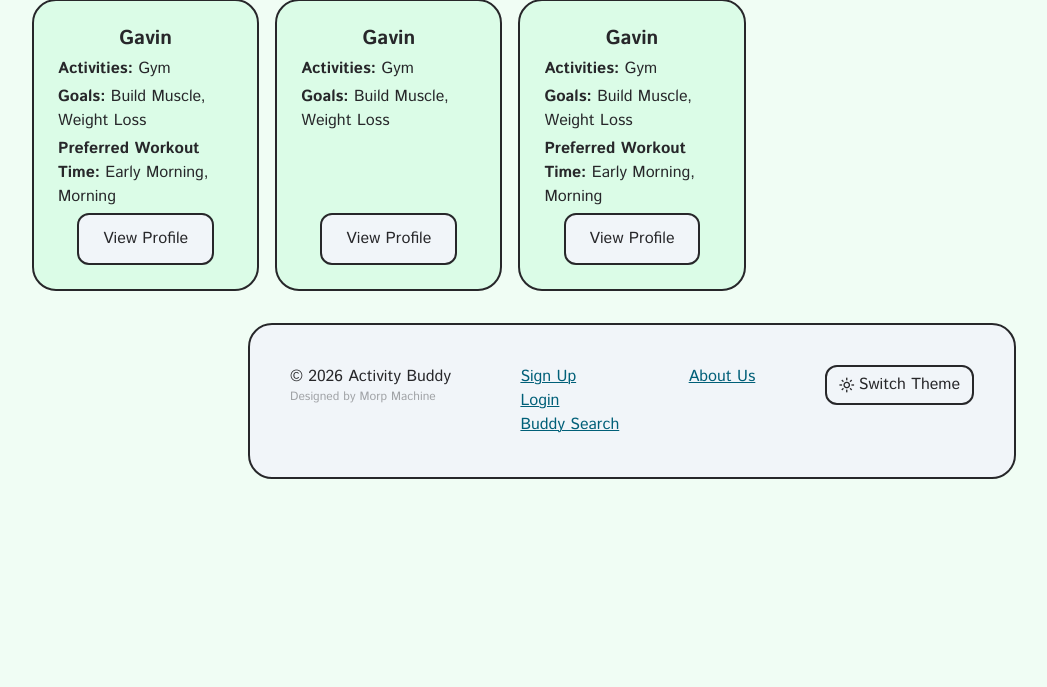
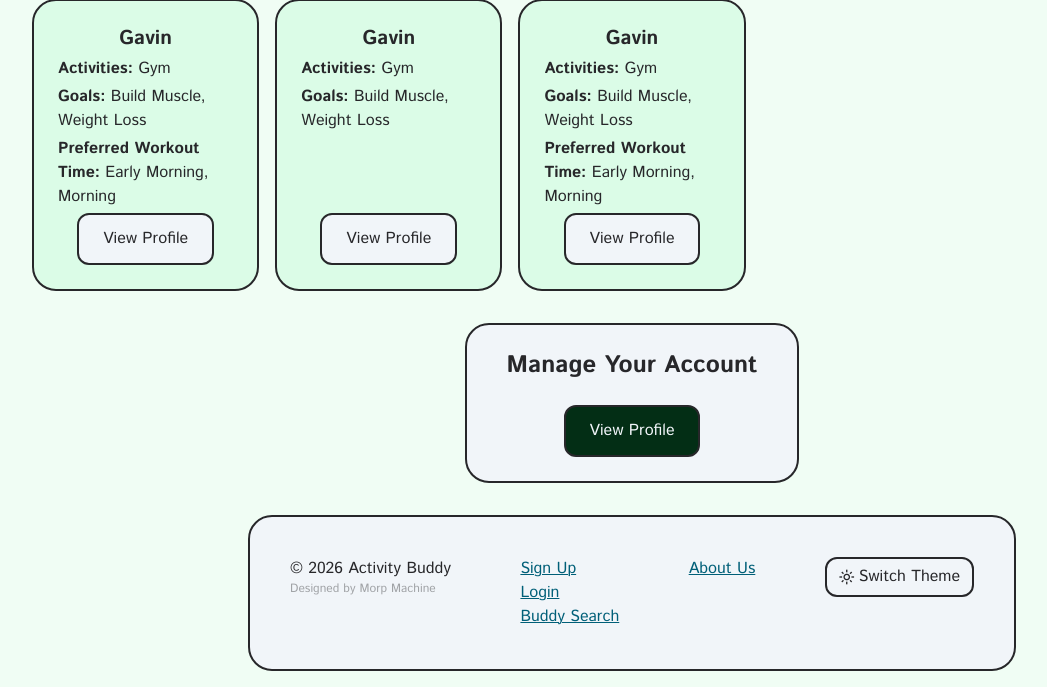
Before and after one commit to evankingca/Activity-Buddy, a Django app: template browsing/templates/browsing/user_home.html in a window 1280 px wide. Shown: the part 1305-1992 px from the top of the page, without its empty margins (8-1055 px from the left). Before the commit the page ends 1784 px from the top, so only its background shows below. Run offline with Django 5.2, Linux system fonts and the light colour scheme; the template is opened without the code that fills it, so the values that code supplies are empty; style sheets or scripts are compiled from the project's sources; parts of the project's set-up code (start-up, migrations or seed data) failed here and were passed over; some libraries are stand-ins or nearby versions.

Commit message:
Update link names, some styling

```diff
--- a/browsing/templates/browsing/base.html
+++ b/browsing/templates/browsing/base.html
@@ -32,7 +32,7 @@
         <nav class="grid sm:flex bg-slate-100 justify-between sm:items-center text-text-light sm:p-5 p-4 rounded-3xl border-2 border-slate-800 transition-bounce collapsed sm:h-24"
             id="navbar">
             <div class="flex justify-between items-center sm:w-fit w-full">
-                <a class="flex flex-row gap-4 items-center h-full" href="/">
+                <a class="flex flex-row gap-4 items-center h-full" href="/" title="Home">
                     <img src="{% static 'browsing/svg/logo-plain.svg' %}" class="h-8" alt="">
                     <span class="font-bold text-2xl">Activity Buddy</span>
                 </a>
@@ -52,23 +52,23 @@
                     <span class="md:inline-block sm:hidden">Log out</span>
 
                 </a>
-                    <a href="search" class="btn btn-primary border-border-light order-1" title="Buddy Search">
+                <a href="search" class="btn btn-secondary border-border-light order-1" title="Buddy Search">
                     <span class="material-symbols-outlined">
                         search
                     </span>
                     <span class="lg:inline-block sm:hidden">Buddy Search</span>
                 </a>
-                    <a href="messages" class="btn btn-primary border-border-light order-1" title="Messages">
+                <a href="messages" class="btn btn-secondary border-border-light order-1" title="Messages">
                     <span class="material-symbols-outlined">
                         chat_bubble
                     </span>
                     <span class="lg:inline-block sm:hidden">Messages</span>
                 </a>
-                    <a href="user" class="btn btn-primary border-border-light order-1" title="Profile">
+                <a href="user" class="btn btn-primary border-border-light order-1" title="Dashboard">
                     <span class="material-symbols-outlined">
                         person
                     </span>
-                        <span class="lg:inline-block sm:hidden">Profile</span>
+                    <span class="lg:inline-block sm:hidden">Dashboard</span>
                 </a>
                 {% else %}
                 <a href="register" class="btn btn-primary border-border-light">Sign Up</a>
--- a/browsing/templates/browsing/user_home.html
+++ b/browsing/templates/browsing/user_home.html
@@ -133,6 +133,13 @@
       </div>
     </div>
 
+    <div class="card card-primary w-fit flex flex-col gap-6 items-center justify-center">
+      <h2>Manage Your Account</h2>
+      <div class="flex gap-4 justify-center items-center">
+        <a class="btn btn-primary" href="user_profile">View Profile</a>
+      </div>
+    </div>
+
   </section>
 </div>
 {% endblock %}
```
Lines whose indentation alone changed are shown as unchanged.
